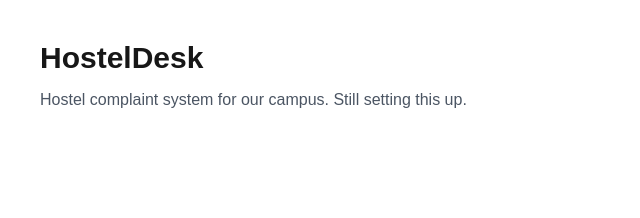
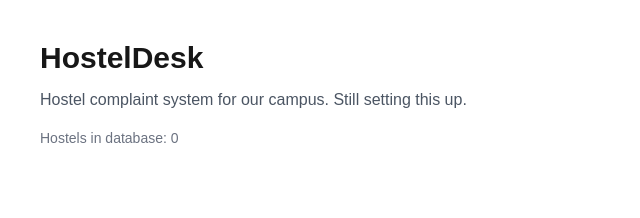
Before and after one commit to sanjana2505006/hosteldesk, a Next.js app: page / in a window 1280 px wide. Shown: the top 218 px of the page, without its empty margins (0-640 px from the left). Built offline with nearby package versions, Linux system fonts and the light colour scheme; no server answers; the database is empty.

Commit message:
connected prisma to the homepage

```diff
--- a/app/page.tsx
+++ b/app/page.tsx
@@ -1,10 +1,17 @@
-export default function Home() {
+import { prisma } from "@/lib/prisma";
+
+export default async function Home() {
+  const hostelCount = await prisma.hostel.count();
+
   return (
     <main className="min-h-screen p-10">
       <h1 className="text-3xl font-bold">HostelDesk</h1>
       <p className="mt-3 text-gray-600">
         Hostel complaint system for our campus. Still setting this up.
       </p>
+      <p className="mt-4 text-sm text-gray-500">
+        Hostels in database: {hostelCount}
+      </p>
     </main>
   );
 }
--- /dev/null
+++ b/lib/prisma.ts
@@ -0,0 +1,12 @@
+import { PrismaClient } from "@prisma/client";
+
+const globalForPrisma = globalThis as unknown as {
+  prisma: PrismaClient | undefined;
+};
+
+// next hot reload kept making new connections so i stuck it on global
+export const prisma = globalForPrisma.prisma ?? new PrismaClient();
+
+if (process.env.NODE_ENV !== "production") {
+  globalForPrisma.prisma = prisma;
+}
```
